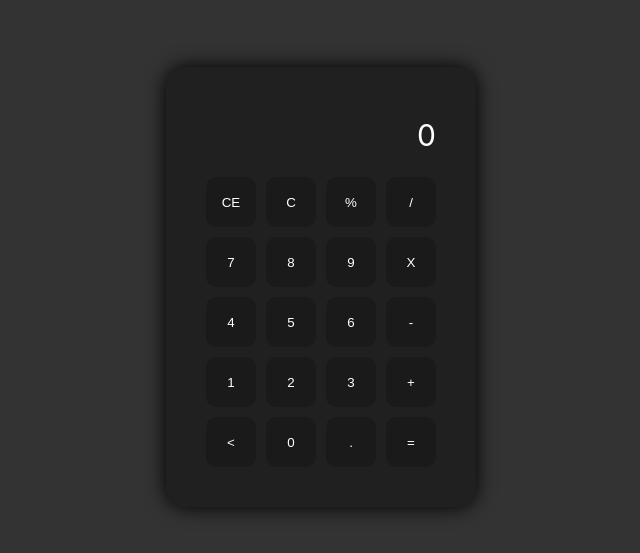
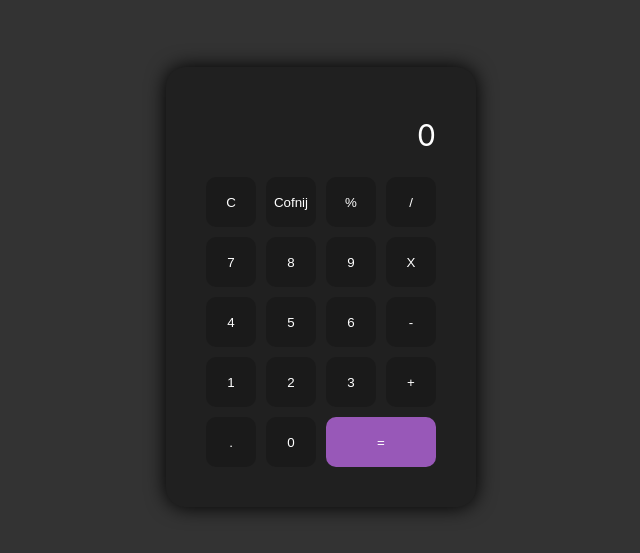
Before and after one commit to Luci606/Kalkulator, a React (Create React App) app: page / in a window 1280 px wide. Shown: the part 113-666 px from the top of the page, without its empty margins (319-959 px from the left). Built offline with nearby package versions, Linux system fonts and the light colour scheme.

Commit message:
Update index.js

```diff
--- a/src/index.js
+++ b/src/index.js
@@ -1,60 +1,13 @@
 import React from 'react';
 import ReactDOM from 'react-dom';
 import './index.css';
+import App from './App.js';
 import reportWebVitals from './reportWebVitals';
-
-class Screen extends React.Component {
-
-  render(){
-    return (
-      <div id='screen'>0</div>
-    )
-  }
-}
-
-class CalculatorButton extends React.Component {
-
-  render(){
-    let buttonClass = 'bttn';
-    if(this.props.bttnValue === "="){
-      buttonClass += ' bttn-equal';
-    }
-
-    return (
-        <button className={buttonClass}>{this.props.bttnValue}</button>
-    )
-  }
-}
-
-class Calculator extends React.Component {
-
-  render(){
-    const bttnValues = [
-      "CE", "C", "%", "/",
-      7, 8, 9, "X",
-      4, 5, 6, "-",
-      1, 2, 3, "+",
-      "<", 0, ".", "="
-    ];
-    const buttonsMap = bttnValues.map((bttnValue) =>
-      <CalculatorButton bttnValue = {bttnValue} />
-    );
-
-    return (
-      <div className='calculator'>
-        <Screen />
-        <div className='buttonsContainer'>
-          {buttonsMap}
-        </div>
-      </div>
-    )
-  }
-}
 
 
 ReactDOM.render(
   <React.StrictMode>
-    <Calculator />
+    <App />
   </React.StrictMode>,
   document.getElementById('root')
 );
```
